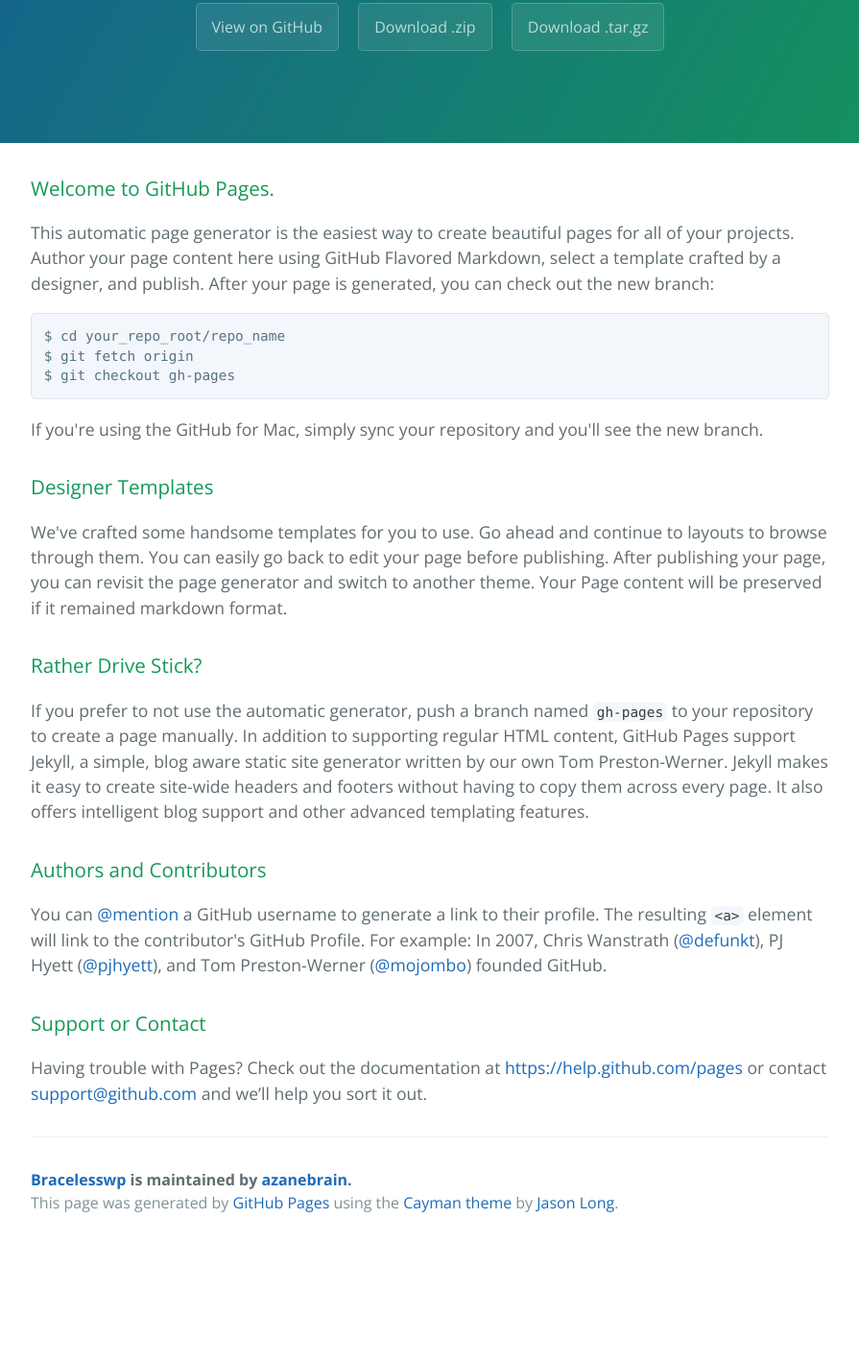
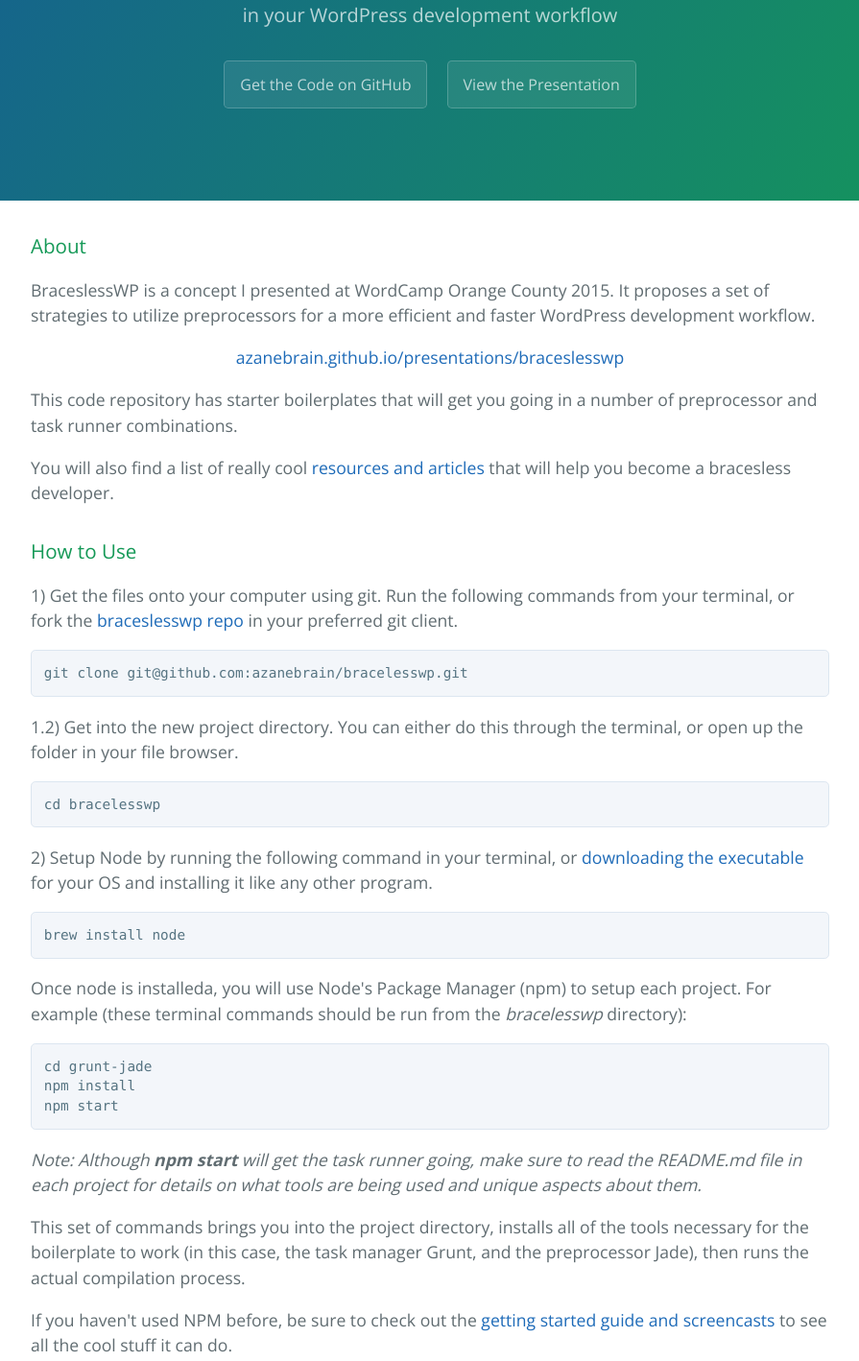
Before and after one commit to azanebrain/braceslesswp, a plain HTML site: page index.html in a window 1280 px wide. Shown: the part 264-1682 px from the top of the page at 96% size, without its empty margins (192-1087 px from the left). Before the commit the page ends 1561 px from the top, so only its background shows below. Drawn offline with nearby package versions, Linux system fonts and the light colour scheme.

Commit message:
add setup instructions :thumbsup:

```diff
--- a/index.html
+++ b/index.html
@@ -2,7 +2,7 @@
 <html lang="en-us">
   <head>
     <meta charset="UTF-8">
-    <title>Bracelesswp by azanebrain</title>
+    <title>Bracelesswp by AJ Zane</title>
     <meta name="viewport" content="width=device-width, initial-scale=1">
     <link rel="stylesheet" type="text/css" href="stylesheets/normalize.css" media="screen">
     <link href='http://fonts.googleapis.com/css?family=Open+Sans:400,700' rel='stylesheet' type='text/css'>
@@ -12,49 +12,70 @@
   <body>
     <section class="page-header">
       <h1 class="project-name">Bracelesswp</h1>
-      <h2 class="project-tagline">Starter boilerplates to use preprocessors like sass, jade, coffeescript, and task runners like gulp and grunt in your WordPress development workflow</h2>
-      <a href="https://github.com/azanebrain/bracelesswp" class="btn">View on GitHub</a>
-      <a href="https://github.com/azanebrain/bracelesswp/zipball/master" class="btn">Download .zip</a>
-      <a href="https://github.com/azanebrain/bracelesswp/tarball/master" class="btn">Download .tar.gz</a>
+      <h2 class="project-tagline">Starter boilerplates to
+        <br>use preprocessors like sass, jade, coffeescript,
+        <br>and task runners like gulp and grunt
+        <br>in your WordPress development workflow</h2>
+      <a href="https://github.com/azanebrain/bracelesswp" class="btn">Get the Code on GitHub</a>
+      <a href="https://azanebrain.github.io/presentations/bracelesswp/" class="btn">View the Presentation</a>
     </section>
 
     <section class="main-content">
-      <h3>
-<a id="welcome-to-github-pages" class="anchor" href="#welcome-to-github-pages" aria-hidden="true"><span class="octicon octicon-link"></span></a>Welcome to GitHub Pages.</h3>
+      <h3> <a id="about" class="anchor" href="#about" aria-hidden="true"><span class="octicon octicon-link"></span></a>About</h3>
 
-<p>This automatic page generator is the easiest way to create beautiful pages for all of your projects. Author your page content here using GitHub Flavored Markdown, select a template crafted by a designer, and publish. After your page is generated, you can check out the new branch:</p>
+      <p>BraceslessWP is a concept I presented at WordCamp Orange County 2015. It proposes a set of strategies to utilize preprocessors for a more efficient and faster WordPress development workflow.</p>
 
-<pre><code>$ cd your_repo_root/repo_name
-$ git fetch origin
-$ git checkout gh-pages
+      <p style="text-align:center"><a href="http://azanebrain.github.io/presentations/braceslesswp">azanebrain.github.io/presentations/braceslesswp</a></p>
+
+      <p>This code repository has starter boilerplates that will get you going in a number of preprocessor and task runner combinations.</p>
+
+      <p>You will also find a list of really cool <a href="https://github.com/azanebrain/presentations/tree/master/bracelesswp#resources">resources and articles</a> that will help you become a bracesless developer.</p>
+
+      <h3> <a id="how" class="anchor" href="#how" aria-hidden="true"><span class="octicon octicon-link"></span></a>How to Use</h3>
+
+      <p>1) Get the files onto your computer using git. Run the following commands from your terminal, or fork the <a href="https://github.com/azanebrain/bracelesswp" target="_blank">braceslesswp repo</a> in your preferred git client.</p>
+
+      <pre><code>git clone git@github.com:azanebrain/bracelesswp.git </code></pre>
+
+      <p>1.2) Get into the new project directory. You can either do this through the terminal, or open up the folder in your file browser.</p>
+
+      <pre><code>cd bracelesswp </code></pre>
+
+      <p>2) Setup Node by running the following command in your terminal, or <a href="https://nodejs.org/download/" target="_blank">downloading the executable</a> for your OS and installing it like any other program.</p>
+
+      <pre><code>brew install node</code></pre>
+
+      <p>Once node is installeda, you will use Node's Package Manager (npm) to setup each project. For example (these terminal commands should be run from the <em>bracelesswp</em> directory):</p>
+
+<pre><code>cd grunt-jade
+npm install
+npm start
 </code></pre>
 
-<p>If you're using the GitHub for Mac, simply sync your repository and you'll see the new branch.</p>
+      <p><em>Note: Although <strong>npm start</strong> will get the task runner going, make sure to read the README.md file in each project for details on what tools are being used and unique aspects about them.</em></p>
 
-<h3>
-<a id="designer-templates" class="anchor" href="#designer-templates" aria-hidden="true"><span class="octicon octicon-link"></span></a>Designer Templates</h3>
+      <p>This set of commands brings you into the project directory, installs all of the tools necessary for the boilerplate to work (in this case, the task manager Grunt, and the preprocessor Jade), then runs the actual compilation process.</p>
 
-<p>We've crafted some handsome templates for you to use. Go ahead and continue to layouts to browse through them. You can easily go back to edit your page before publishing. After publishing your page, you can revisit the page generator and switch to another theme. Your Page content will be preserved if it remained markdown format.</p>
+      <p>If you haven't used NPM before, be sure to check out the <a href="https://docs.npmjs.com" target="_blank">getting started guide and screencasts</a> to see all the cool stuff it can do.</p>
 
-<h3>
-<a id="rather-drive-stick" class="anchor" href="#rather-drive-stick" aria-hidden="true"><span class="octicon octicon-link"></span></a>Rather Drive Stick?</h3>
+      <h3> <a id="future" class="anchor" href="#future" aria-hidden="true"><span class="octicon octicon-link"></span></a>Future</h3>
 
-<p>If you prefer to not use the automatic generator, push a branch named <code>gh-pages</code> to your repository to create a page manually. In addition to supporting regular HTML content, GitHub Pages support Jekyll, a simple, blog aware static site generator written by our own Tom Preston-Werner. Jekyll makes it easy to create site-wide headers and footers without having to copy them across every page. It also offers intelligent blog support and other advanced templating features.</p>
+      <p>I invite you to submit pull requests to this project. The web community has built these tools and it will take the community to implement them and push this concept further.</p>
 
-<h3>
-<a id="authors-and-contributors" class="anchor" href="#authors-and-contributors" aria-hidden="true"><span class="octicon octicon-link"></span></a>Authors and Contributors</h3>
+      <p>What I'm working on adding:</p>
+      <ul>
+        <li>Run a local server with live reload</li>
+        <li>Create twentyfifteen in various preprocessors</li>
+        <li>Add a filtering tool to this page to easily sort by technology</li>
+        <li>Add more preprocessors</li>
+      </ul>
 
-<p>You can <a href="https://github.com/blog/821" class="user-mention">@mention</a> a GitHub username to generate a link to their profile. The resulting <code>&lt;a&gt;</code> element will link to the contributor's GitHub Profile. For example: In 2007, Chris Wanstrath (<a href="https://github.com/defunkt" class="user-mention">@defunkt</a>), PJ Hyett (<a href="https://github.com/pjhyett" class="user-mention">@pjhyett</a>), and Tom Preston-Werner (<a href="https://github.com/mojombo" class="user-mention">@mojombo</a>) founded GitHub.</p>
-
-<h3>
-<a id="support-or-contact" class="anchor" href="#support-or-contact" aria-hidden="true"><span class="octicon octicon-link"></span></a>Support or Contact</h3>
-
-<p>Having trouble with Pages? Check out the documentation at <a href="https://help.github.com/pages">https://help.github.com/pages</a> or contact <a href="mailto:support@github.com">support@github.com</a> and we’ll help you sort it out.</p>
+      <p>Contact me <a href="https://twitter.com/azanebrain">on twitter</a> or <a href="https://github.com/azanebrain/bracelesswp/issues/new">submit an issue</a></p>
 
       <footer class="site-footer">
-        <span class="site-footer-owner"><a href="https://github.com/azanebrain/bracelesswp">Bracelesswp</a> is maintained by <a href="https://github.com/azanebrain">azanebrain</a>.</span>
+        <span class="site-footer-owner"><a href="https://github.com/azanebrain/bracelesswp">Bracelesswp</a> is maintained by <a href="https://github.com/azanebrain">AJ Zane</a>.</span>
 
-        <span class="site-footer-credits">This page was generated by <a href="https://pages.github.com">GitHub Pages</a> using the <a href="https://github.com/jasonlong/cayman-theme">Cayman theme</a> by <a href="https://twitter.com/jasonlong">Jason Long</a>.</span>
+        <span class="site-footer-credits">This page was generated by <a href="https://pages.github.com">GitHub Pages</a> using the <a href="https://github.com/jasonlong/cayman-theme">Cayman theme</a> by <a href="https://twitter.com/jasonlong">Jason Long</a>. Thanks, dude!</span>
       </footer>
 
     </section>
```
